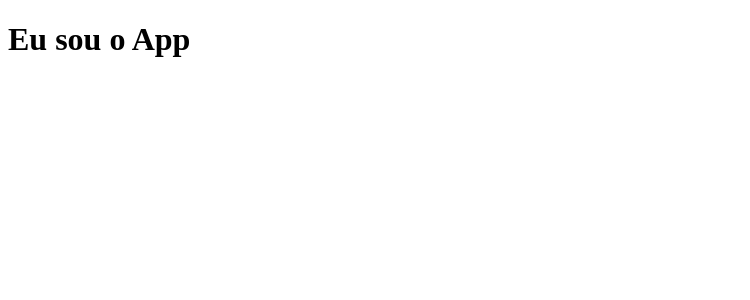
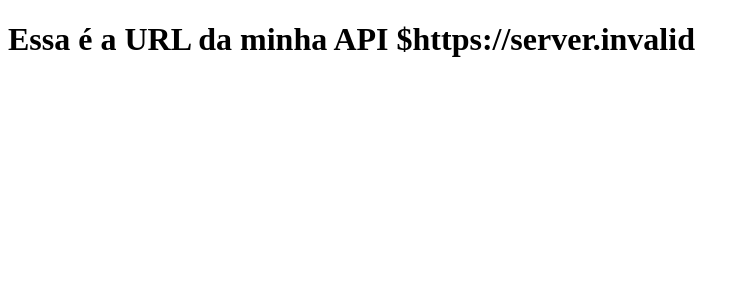
Before and after one commit to lugablima/projeto14-bootstore-front, a React (Create React App) app: page / in a window 1280 px wide. Shown: the top 300 px of the page, without its empty margins (0-750 px from the left). Built offline with nearby package versions, Linux system fonts and the light colour scheme; no server answers.

Commit message:
chore: adjust code for deploy on vercel

```diff
--- a/src/components/App.js
+++ b/src/components/App.js
@@ -1,7 +1,12 @@
+import dotenv from "dotenv";
+dotenv.config();
+
 function App() {
+  const API = process.env.REACT_APP_API_BASE_URL;
+
   return (
     <div>
-      <h1>Eu sou o App</h1>
+      <h1>Essa é a URL da minha API ${API}</h1>
     </div>
   );
 }
```
